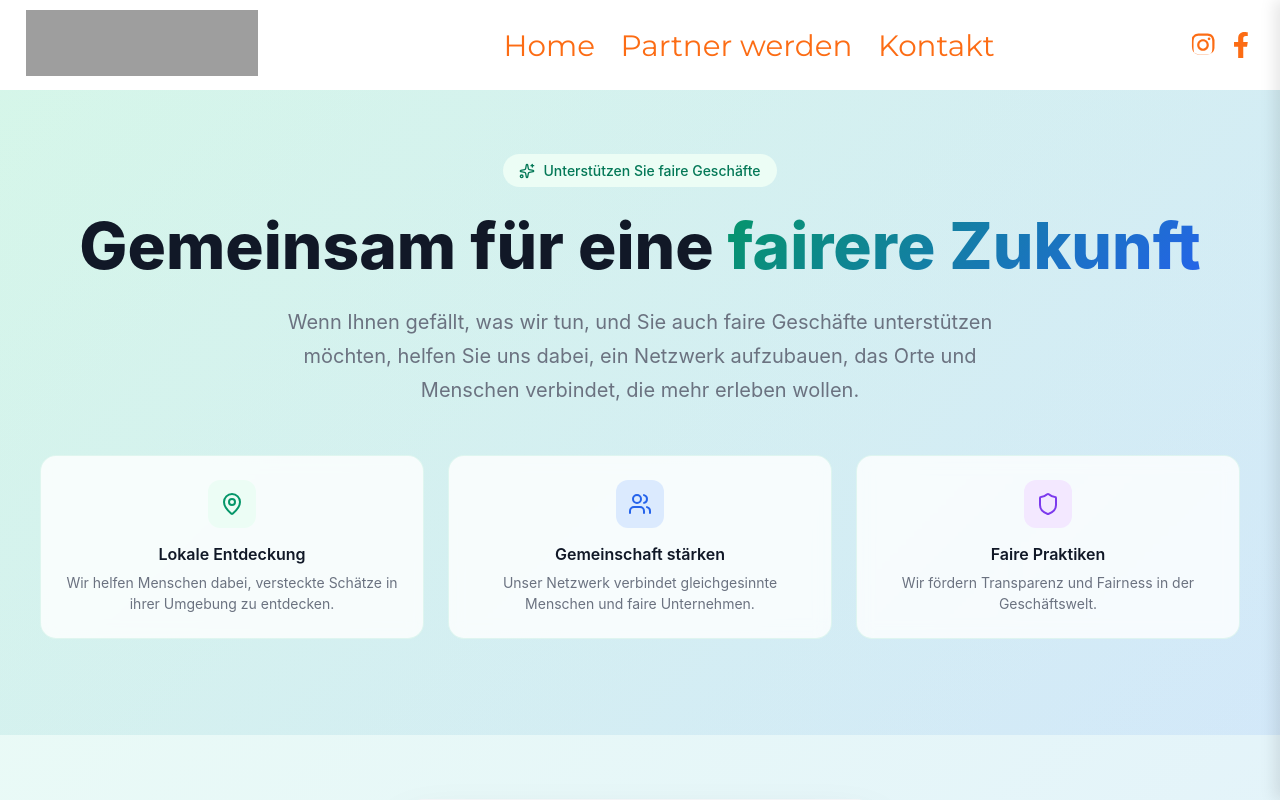
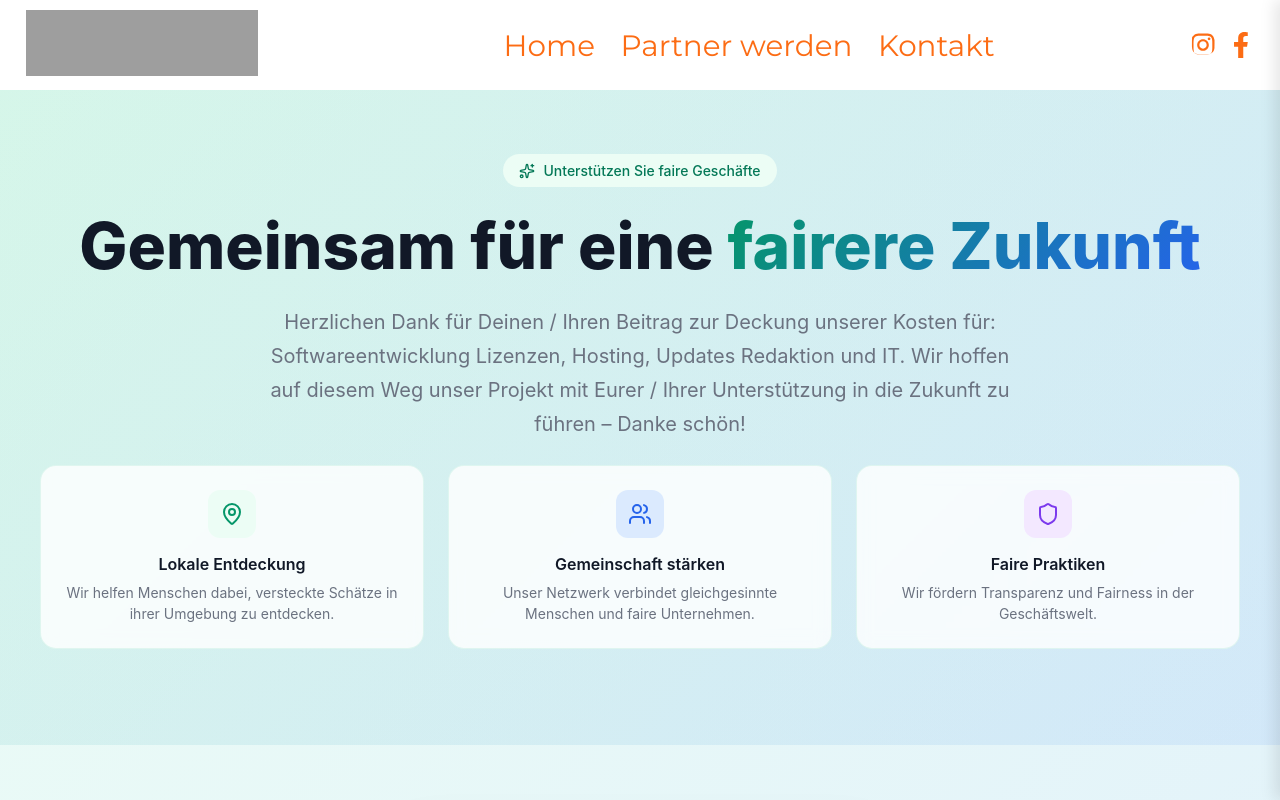
Before and after one commit to dersaei/fairfuhrer, a Next.js app: page /sparschwein in a window 1280 px wide. Shown: the top 800 px of the page. Built offline with nearby package versions, Linux system fonts and the light colour scheme; no server answers; grey boxes are pictures that could not be loaded.

Commit message:
dodanie tekstu przesłanego przez Franka

```diff
--- a/app/sparschwein/page.tsx
+++ b/app/sparschwein/page.tsx
@@ -97,9 +97,10 @@ export default function SparschweinsPage() {
           </h1>
 
           <p className={styles.subtitle}>
-            Wenn Ihnen gefällt, was wir tun, und Sie auch faire Geschäfte
-            unterstützen möchten, helfen Sie uns dabei, ein Netzwerk aufzubauen,
-            das Orte und Menschen verbindet, die mehr erleben wollen.
+            Herzlichen Dank für Deinen / Ihren Beitrag zur Deckung unserer
+            Kosten für: Softwareentwicklung Lizenzen, Hosting, Updates Redaktion
+            und IT. Wir hoffen auf diesem Weg unser Projekt mit Eurer / Ihrer
+            Unterstützung in die Zukunft zu führen &#8211; Danke schön!
           </p>
 
           {/* Feature Cards */}
--- a/app/sparschwein/sparschwein.module.css
+++ b/app/sparschwein/sparschwein.module.css
@@ -93,7 +93,7 @@
   font-size: 1.25rem;
   color: #6b7280;
   max-width: 48rem;
-  margin: 0 auto 3rem;
+  margin: 0 auto 1.5rem;
   line-height: 1.7;
 }
 
```
